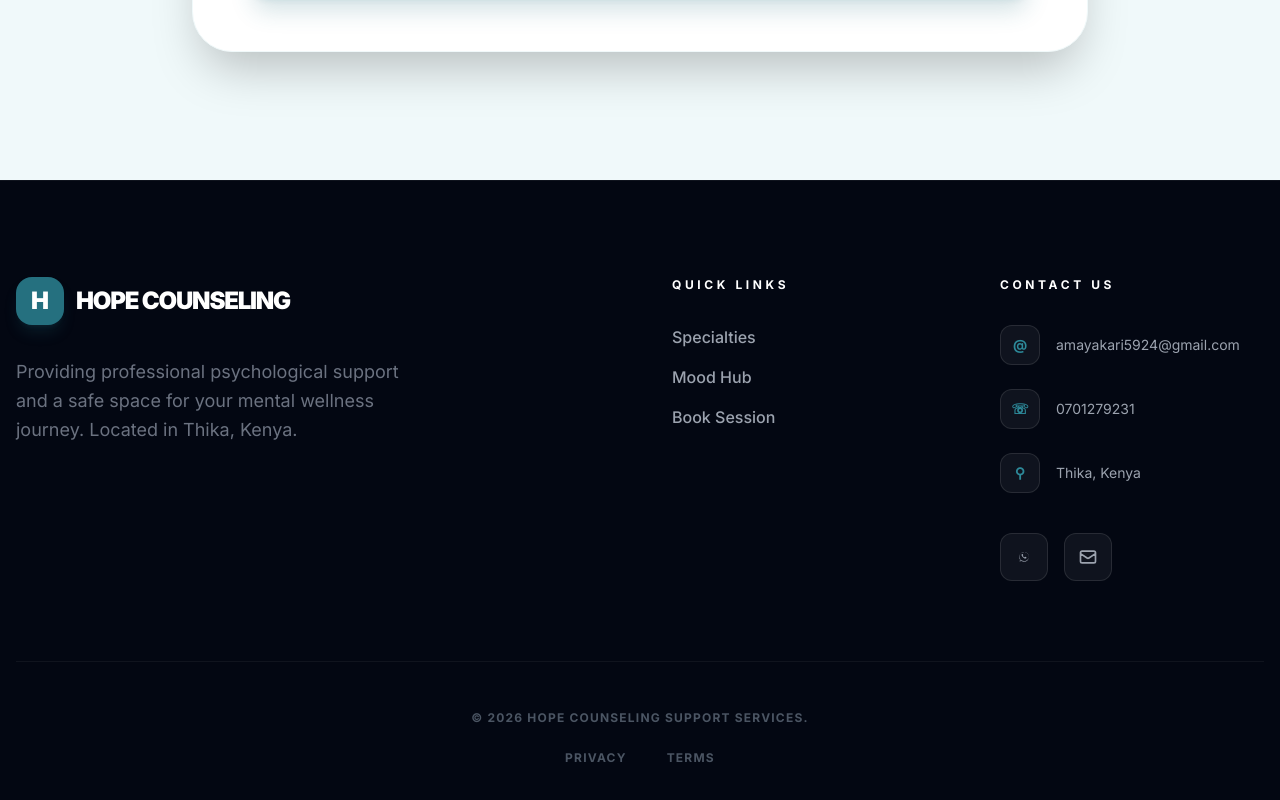
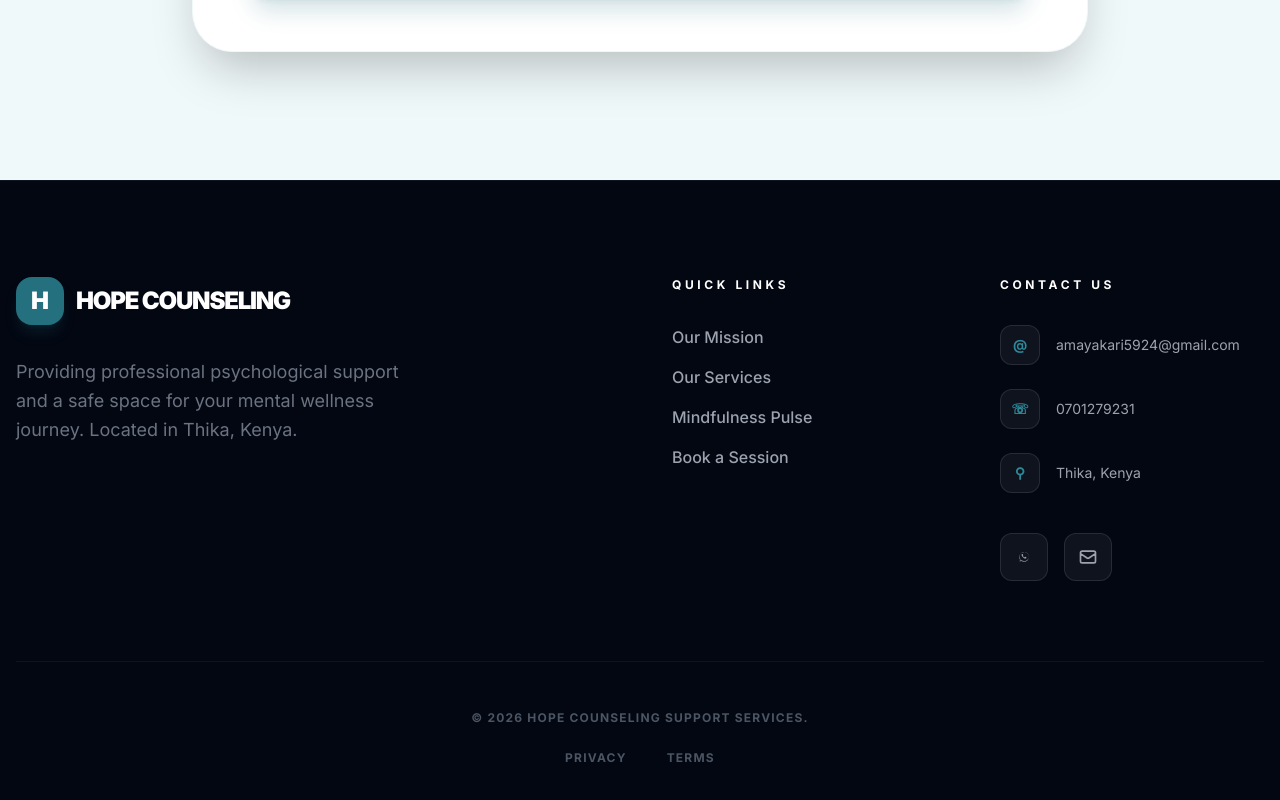
Before and after one commit to Manukyalo/HOPE-COUNSELING-SUPPORT-SERVICES, a Next.js app: page / in a window 1280 px wide. Shown: the part 4573-5373 px from the top of the page. Built offline with nearby package versions, Linux system fonts and the light colour scheme.

Commit message:
Professional Overhaul: Natural chatbot tone, image-only service cards, Mindfulness Pulse & Growth Journey features, and functional navigation

```diff
--- a/src/components/Footer.tsx
+++ b/src/components/Footer.tsx
@@ -22,10 +22,11 @@ export default function Footer() {
 
                     <div>
                         <h4 className="text-white font-bold mb-8 uppercase text-xs tracking-[0.3em]">Quick Links</h4>
-                        <ul className="space-y-4 font-medium">
-                            <li><a href="#services" className="hover:text-primary-400 transition-colors">Specialties</a></li>
-                            <li><a href="#mood-tracker" className="hover:text-primary-400 transition-colors">Mood Hub</a></li>
-                            <li><a href="#book" className="hover:text-primary-400 transition-colors">Book Session</a></li>
+                        <ul className="space-y-4 font-medium transition-all">
+                            <li><a href="#about" className="hover:text-primary-400 transition-colors">Our Mission</a></li>
+                            <li><a href="#services" className="hover:text-primary-400 transition-colors">Our Services</a></li>
+                            <li><a href="#journey" className="hover:text-primary-400 transition-colors">Mindfulness Pulse</a></li>
+                            <li><a href="#book" className="hover:text-primary-400 transition-colors">Book a Session</a></li>
                         </ul>
                     </div>
 
--- a/src/components/MoodTracker.tsx
+++ b/src/components/MoodTracker.tsx
@@ -19,7 +19,7 @@ export default function GrowthJourney() {
     ];
 
     return (
-        <section className="py-24 bg-gray-50 relative overflow-hidden">
+        <section id="journey" className="py-24 bg-gray-50 relative overflow-hidden">
             <div className="container mx-auto px-4">
                 {/* Navigation Tabs */}
                 <div className="flex justify-center mb-16">
```
